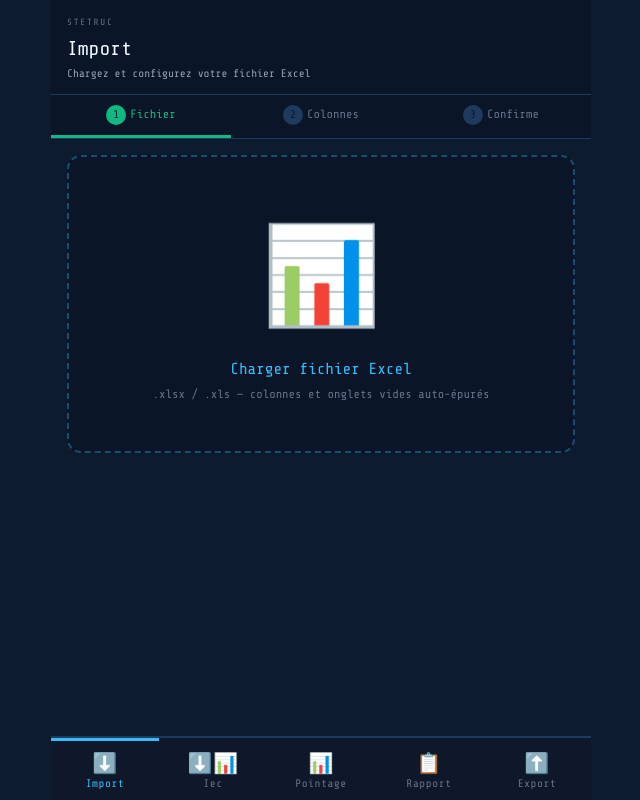
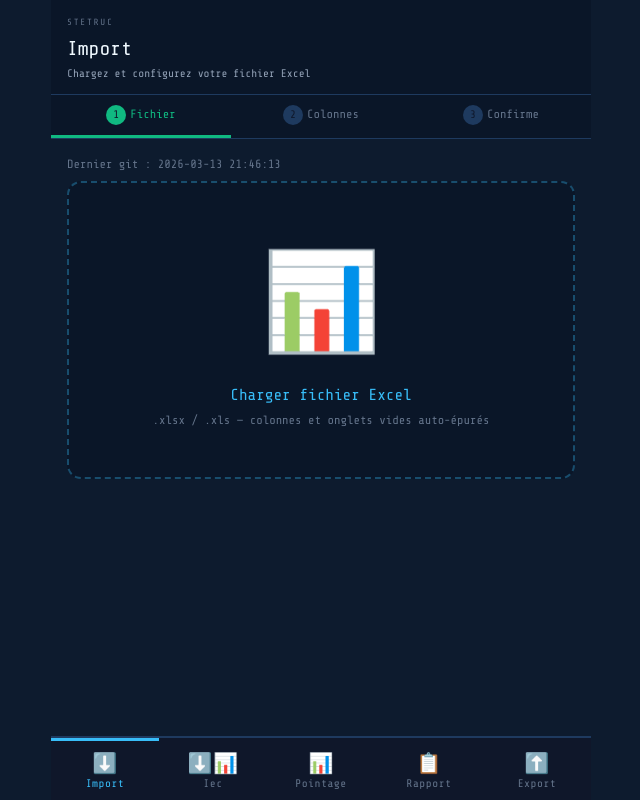
Before and after one commit to DjangoPepper/STEtruc, a React (Vite) app: page / in a window 1280 px wide. Shown: the whole page, without its empty margins (319-959 px from the left). Built offline with nearby package versions, Linux system fonts and the light colour scheme.

Commit message:
refactor: update git information display in ImportPage

```diff
--- a/src/tabs/ImportTab.tsx
+++ b/src/tabs/ImportTab.tsx
@@ -194,6 +194,10 @@ export default function ImportPage() {
       </div>
 
       <div style={{ padding: 16 }}>
+        {/* Dernier git */}
+        <div style={{ color: T.textDim, fontSize: 12, marginBottom: 8 }}>
+          <span style={{ fontWeight: 700 }}>Dernier git :</span> 2026-03-13 21:46:13
+        </div>
 
         {/* ── STEP 1 ── */}
         {step === 1 && (
@@ -686,7 +690,7 @@ export default function ImportPage() {
                     e.col ? e.col : "+ colonne vide"
                   ]),
                   ["Dernier déploiement", new Date().toLocaleString("fr-FR")],
-                  ["Dernier git push", "Voir la console ou l'historique git"],
+                  ["Dernier git", "2026-03-13 21:46:13"],
                 ] as [string, string][]).map(([k, v]) => (
                   <div key={k} style={{ display: "flex", justifyContent: "space-between", padding: "5px 0", borderBottom: `1px solid ${T.border2}33` }}>
                     <span style={{ color: T.textMuted, fontSize: 13 }}>{k}</span>
```
